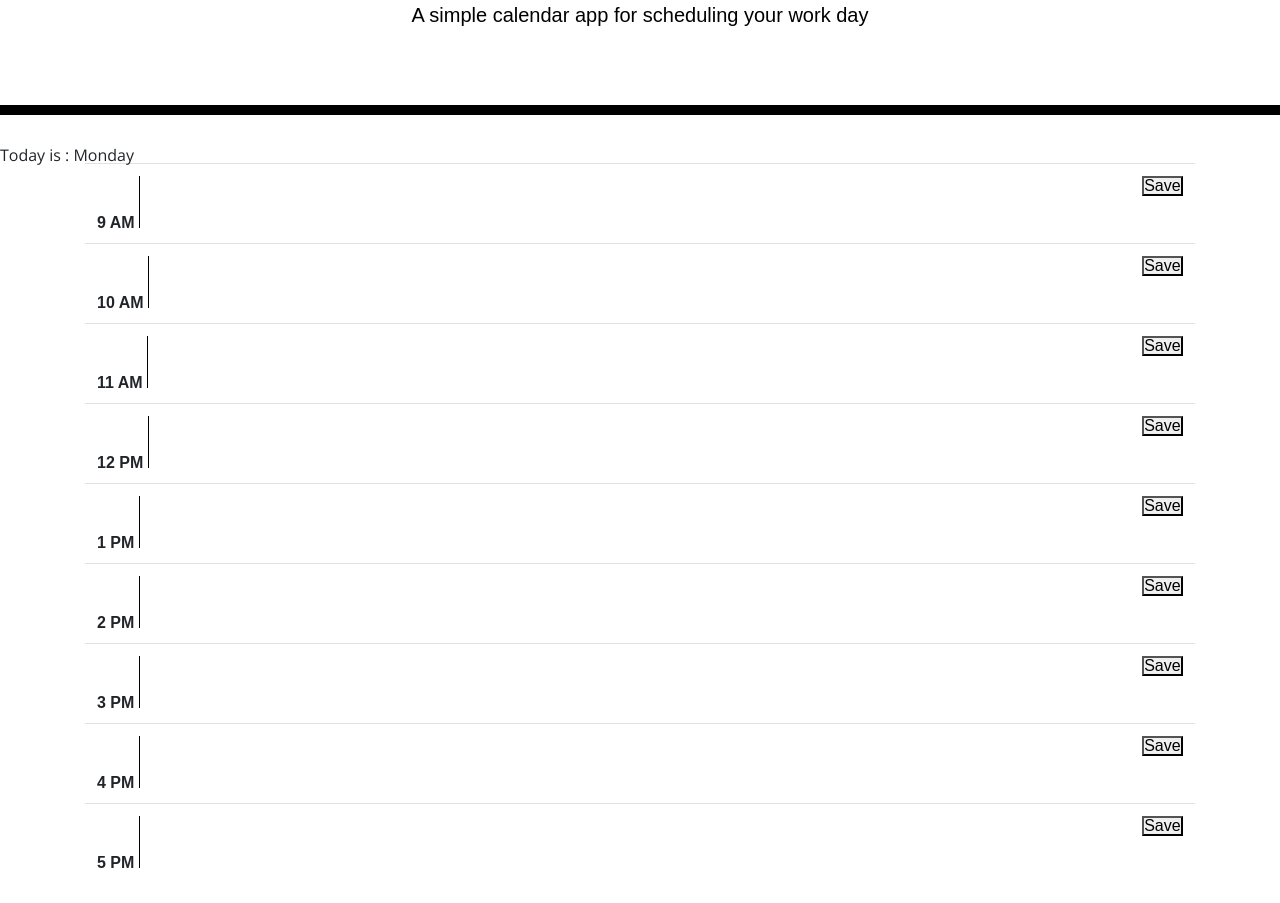
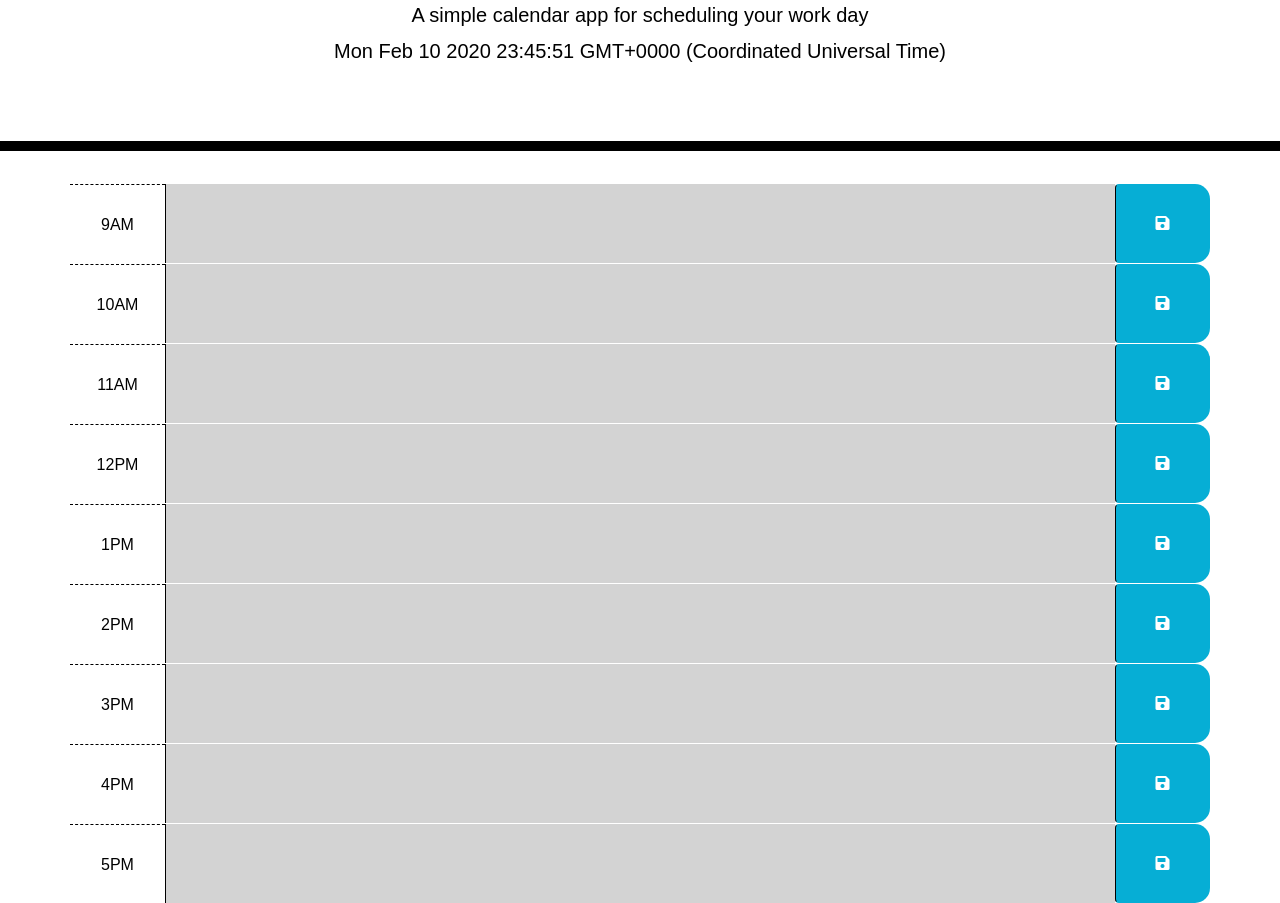
Before and after one commit to Coughenour87/Day-Planner, a plain HTML site: page index.html in a window 1280 px wide. Shown: the part 153-1056 px from the top of the page. Drawn offline with nearby package versions, Linux system fonts and the light colour scheme.

Commit message:
Redid my javascrip and jquery files

```diff
--- a/Assets/js/script.js
+++ b/Assets/js/script.js
@@ -1,16 +1,24 @@
-// var currentDateAndTime = Date(Date.now());
-// var currentHour = new Date().getHours();
+var currentHour = new Date().getHours();//Current hour in military time
+    $("#currentDay").text( Date(Date.now()))
+var setTime = setInterval(function () {
 
+    var currentDateAndTime = Date(Date.now());// exp: Fri Oct 25 2019 17:40:56 GMT-0400 (Eastern Daylight Time)
+    $("#currentDay").text(currentDateAndTime)
+}, 1000);
 
-// var dayPlanner;
+for (var i = 9; i < 18; i++) {
+    var todo = localStorage.getItem("hour-"+i)
+    $("#textArea"+i).val(todo)
+    if(i === currentHour) $("#textArea"+i).addClass("present")
+    if(i < currentHour)$("#textArea"+i).addClass("past")
+    console.log(i > currentHour)
+    if(i > currentHour)$("#textArea"+i).addClass("future")
+}
 
-// $(document).ready(function() {
+$(".saveBtn").click(function () {
+   var hour = $(this).val()
 
-// var save;
-
-// $("#save").on("click", function() {
-//     alert(" Information saved");
-//     save++;
-
-// });
-// })
+  var todo = $("#textArea"+hour).val()
+  console.log(todo)
+  localStorage.setItem("hour-"+hour, todo)
+})
--- a/index.html
+++ b/index.html
@@ -10,7 +10,7 @@
     integrity="sha384-50oBUHEmvpQ+1lW4y57PTFmhCaXp0ML5d60M1M7uH2+nqUivzIebhndOJK28anvf" crossorigin="anonymous" />
   <link href="https://fonts.googleapis.com/css?family=Open+Sans&display=swap" rel="stylesheet" />
   <link rel="stylesheet" href="./Assets/css/style.css" />
-  <link rel="stylesheet" href="./Assets/js/script.js">
+
   <title>Work Day Scheduler</title>
 </head>
 
@@ -20,57 +20,83 @@
     <p class="lead">A simple calendar app for scheduling your work day</p>
     <p id="currentDay" class="lead"></p>
   </header>
-  <script>
-    var myDate = new Date();
-    var myDay = myDate.getDay();
-    var weekday = ["Sunday", "Monday", "Tuesday", "Wednesday", "Thursday", "Friday", "Saturday"];
-    document.write("Today is : " + weekday[myDay]);
-    document.write("<br/>");
-  </script>
   <div class="container">
-    <form>
-      <table class="table table-hover">
-        <tr>
-          <th scope="col">9 AM <textarea id="text" name="text" cols="100"></textarea></th>
-          <th scope="col"><button id="submit">Save</button></th>
-        </tr>
-        <tr>
-          <th scope="col">10 AM <textarea id="text" name="text" cols="100"></textarea></th>
-          <th scope="col"><button id="submit">Save</button></th>
-        </tr>
-        <tr>
-          <th scope="col">11 AM <textarea id="text" name="text" cols="100"></textarea></th>
-          <th scope="col"><button id="submit">Save</button></th>
-        </tr>
-        <tr>
-          <th scope="col">12 PM <textarea id="text" name="text" cols="100"></textarea></th>
-          <th scope="col"><button id="submit">Save</button></th>
-        </tr>
-        <tr>
-          <th scope="col">1 PM <textarea id="text" name="text" cols="100"></textarea></th>
-          <th scope="col"><button id="submit">Save</button></th>
-        </tr>
-        <tr>
-          <th scope="col">2 PM <textarea id="text" name="text" cols="100"></textarea></th>
-          <th scope="col"><button id="submit">Save</button></th>
-        </tr>
-        <tr>
-          <th scope="col">3 PM <textarea id="text" name="text" cols="100"></textarea></th>
-          <th scope="col"><button id="submit">Save</button></th>
-        </tr>
-        <tr>
-          <th scope="col">4 PM <textarea id="text" name="text" cols="100"></textarea></th>
-          <th scope="col"><button id="submit">Save</button></th>
-        </tr>
-        <tr>
-          <th scope="col">5 PM <textarea id="text" name="text" cols="100"></textarea></th>
-          <th scope="col"><button id="submit">Save</button></th>
-        </tr>
-      </table>
-    </form>
+    <div id="hour-9" class="row time-block">
+      <div class="col-md-1 hour">
+        9AM
+      </div>
+      <textarea id="textArea9" class="col-md-10 description">
+      </textarea>
+      <button class="btn saveBtn col-md-1" value=9><i class="fas fa-save"></i></button>
+    </div>
+    <div id="hour-10" class="row time-block">
+      <div class="col-md-1 hour">
+        10AM
+      </div>
+      <textarea id="textArea10" class="col-md-10 description">
+      </textarea>
+      <button class="btn saveBtn col-md-1" value=10><i class="fas fa-save"></i></button>
+    </div>
+    <div id="hour-11" class="row time-block">
+      <div class="col-md-1 hour">
+        11AM
+      </div>
+      <textarea id="textArea11" class="col-md-10 description">
+      </textarea>
+      <button class="btn saveBtn col-md-1" value=11><i class="fas fa-save"></i></button>
+    </div>
+    <div id="hour-12" class="row time-block">
+      <div class="col-md-1 hour">
+        12PM
+      </div>
+      <textarea id="textArea12" class="col-md-10 description">
+      </textarea>
+      <button class="btn saveBtn col-md-1" value=12><i class="fas fa-save"></i></button>
+    </div>
+    <div id="hour-13" class="row time-block">
+      <div class="col-md-1 hour">
+        1PM
+      </div>
+      <textarea id="textArea13" class="col-md-10 description">
+      </textarea>
+      <button class="btn saveBtn col-md-1" value=13><i class="fas fa-save"></i></button>
+    </div>
+    <div id="hour-14" class="row time-block">
+      <div class="col-md-1 hour">
+        2PM
+      </div>
+      <textarea id="textArea14" class="col-md-10 description">
+      </textarea>
+      <button class="btn saveBtn col-md-1" value=14><i class="fas fa-save"></i></button>
+    </div>
+    <div id="hour-15" class="row time-block">
+      <div class="col-md-1 hour">
+        3PM
+      </div>
+      <textarea id="textArea15" class="col-md-10 description">
+      </textarea>
+      <button class="btn saveBtn col-md-1" value=15><i class="fas fa-save"></i></button>
+    </div>
+    <div id="hour-16" class="row time-block">
+      <div class="col-md-1 hour">
+        4PM
+      </div>
+      <textarea id="textArea16" class="col-md-10 description">
+      </textarea>
+      <button class="btn saveBtn col-md-1" value=16><i class="fas fa-save"></i></button>
+    </div>
+    <div id="hour-17" class="row time-block">
+      <div class="col-md-1 hour">
+        5PM
+      </div>
+      <textarea id="textArea17" class="col-md-10 description">
+      </textarea>
+      <button class="btn saveBtn col-md-1" value=17><i class="fas fa-save"></i></button>
+    </div>
 
     <script src="https://code.jquery.com/jquery-3.4.1.min.js"></script>
     <script src="https://cdnjs.cloudflare.com/ajax/libs/moment.js/2.24.0/moment.min.js"></script>
+    <script src="./Assets/js/script.js"></script>
 </body>
 
 </html>
```
Also changed, not shown: 1 other file.
